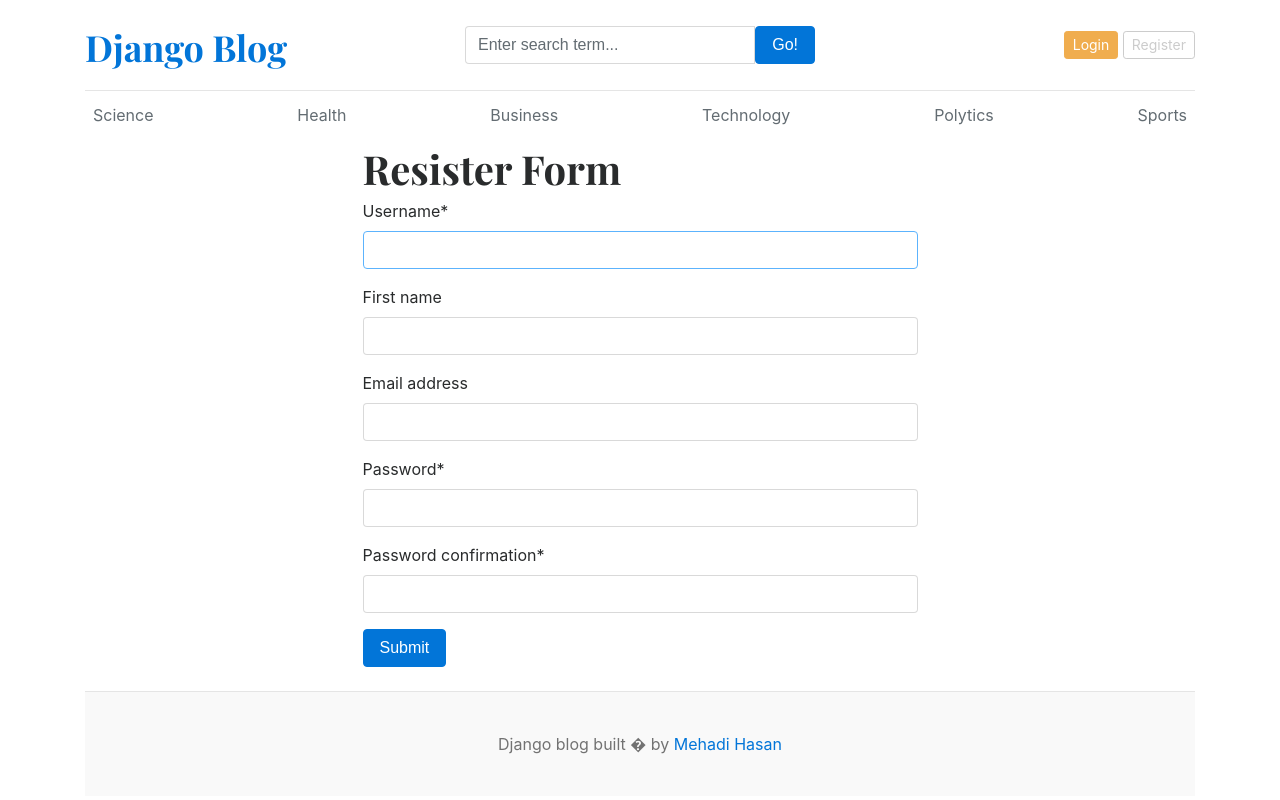
After one commit to mehadi214100/Blog-Project, a Django app: page /registration/ in a window 1280 px wide. The commit adds this page. Run offline with Django 5.2, Linux system fonts and the light colour scheme; data comes from the database, SQL or seed files in the repository; both versions use the stored data as it was after the commit; some libraries are stand-ins or nearby versions.

Commit message:
authentication functionality added

```diff
--- a/Blog_Project/settings.py
+++ b/Blog_Project/settings.py
@@ -27,7 +27,12 @@ INSTALLED_APPS = [
     'django.contrib.messages',
     'django.contrib.staticfiles',
     'blog',
+    'crispy_forms',
+    'crispy_bootstrap5'
+
 ]
+CRISPY_ALLOWED_TEMPLATE_PACKS = 'bootstrap5'
+CRISPY_TEMPLATE_PACK = 'bootstrap5'
 
 MIDDLEWARE = [
     'django.middleware.security.SecurityMiddleware',
--- /dev/null
+++ b/blog/forms.py
@@ -0,0 +1,20 @@
+from django import forms
+from django.contrib.auth.models import User
+from django.contrib.auth.forms import UserCreationForm,AuthenticationForm
+
+class Register(UserCreationForm):
+    class Meta:
+        model = User
+        fields = ('username','first_name','email','password1','password2')
+
+    def __init__(self, *args, **kwargs):
+        super(Register,self).__init__(*args, **kwargs)
+
+        for fieldname in self.fields:
+           self.fields[fieldname].help_text = None
+
+
+class Login(AuthenticationForm):
+    class Meta:
+        model = User
+        fields = '__all__'
--- a/blog/templates/footer.html
+++ b/blog/templates/footer.html
@@ -1,5 +1,5 @@
 <footer class="blog-footer">
-    <p>Django blog built with � by <a href="#">Deepak Kumar</a></p>
+    <p>Django blog built � by <a href="#">Mehadi Hasan</a></p>
   </footer>
 </body>
 </html>
--- a/blog/templates/header.html
+++ b/blog/templates/header.html
@@ -32,8 +32,13 @@
             </form>
           </div>
           <div class="col-4 d-flex justify-content-end align-items-center">
-            <a class="btn btn-sm btn-warning" href="#">Login</a> &nbsp;
-            <a class="btn btn-sm btn-outline-secondary" href="#">Register</a>
+            {% if request.user.is_authenticated %}
+              <a class="btn btn-sm btn-warning" href="">{{request.user.username}}</a> &nbsp;
+              <a class="btn btn-sm btn-outline-secondary" href="{% url "logout_user" %}">Logout</a>
+            {% else %}
+              <a class="btn btn-sm btn-warning" href="{% url "login" %}">Login</a> &nbsp;
+              <a class="btn btn-sm btn-outline-secondary" href="{% url "registration" %}">Register</a>
+            {% endif %}
           </div>
         </div>
       </header>
--- /dev/null
+++ b/blog/templates/registration.html
@@ -0,0 +1,11 @@
+{% extends "base.html" %}
+{% load crispy_forms_tags %}
+{% block content %}
+
+    <form action="" method="post" style="width: 50%; margin: auto;">
+        <h1>Resister Form</h1>
+        {% csrf_token %}
+        {{form | crispy}}
+        <button type="submit" class="btn btn-primary mb-4">Submit</button>
+    </form>
+{% endblock content %}
--- a/blog/urls.py
+++ b/blog/urls.py
@@ -4,7 +4,9 @@ from . import views
 urlpatterns = [
     path('',views.home,name='home'),
     path('category/<int:category_id>',views.posts_by_category,name="posts_by_category"),
-    # path('single_blog/<int:id>',views.single_blog,name="single_blog"),
     path('single_blog/<slug:slug>',views.single_blog,name="single_blog"),
-    path('search/',views.search,name="search")
+    path('search/',views.search,name="search"),
+    path('registration/',views.registration,name="registration"),
+    path('login/',views.login_form,name='login'),
+    path('logout_user/',views.logout_user,name='logout_user'),
 ]
--- a/blog/views.py
+++ b/blog/views.py
@@ -3,6 +3,8 @@ from django.http import HttpResponse
 from . import models
 from django.shortcuts import get_object_or_404
 from django.db.models import Q
+from .forms import Register,Login
+from django.contrib.auth import login,logout
 
 def home(request):
     category = models.Category.objects.all()
@@ -44,3 +46,35 @@ def search(request):
         'posts':posts
     }
     return render(request,'search.html',context)
+
+def registration(request):
+    if request.method == 'POST':
+        form = Register(request.POST)
+        if form.is_valid():
+            form.save()
+            return redirect('/')
+    else:
+        form = Register()
+    contex = {
+        'form':form
+    }
+    return render(request,'registration.html',contex)
+
+
+def login_form(request):
+    if request.method == 'POST':
+        form = Login(request,request.POST)
+        if form.is_valid():
+            user = form.get_user()
+            login(request,user)
+            return redirect('/')
+    else:
+        form = Login()
+    context = {
+        'form':form
+    }
+    return render(request,'login.html',context)
+
+def logout_user(request):
+    logout(request)
+    return redirect('/')
```
Also changed, not shown: blog/templates/login.html (added, +10 -0 lines), db.sqlite3.
